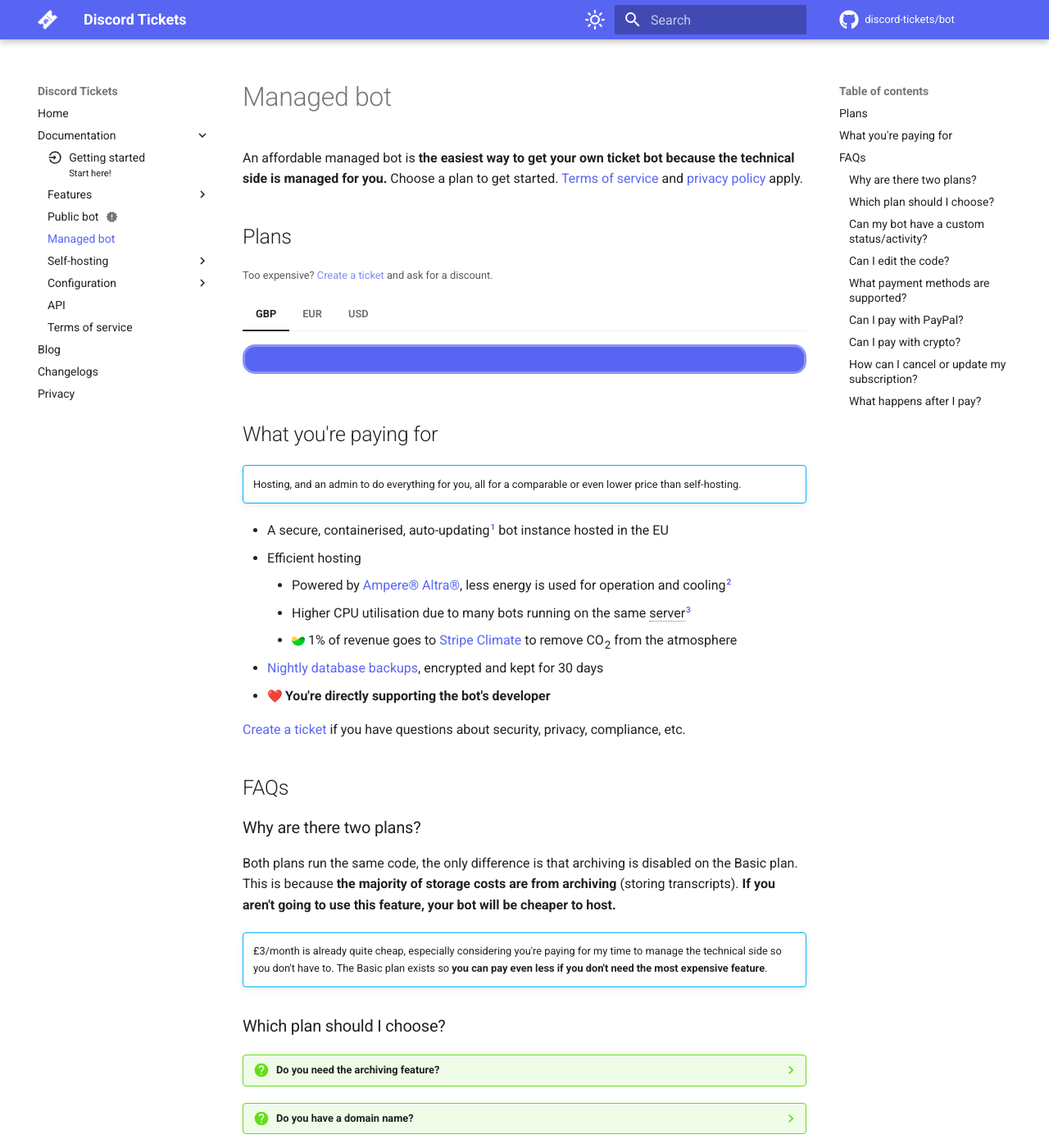
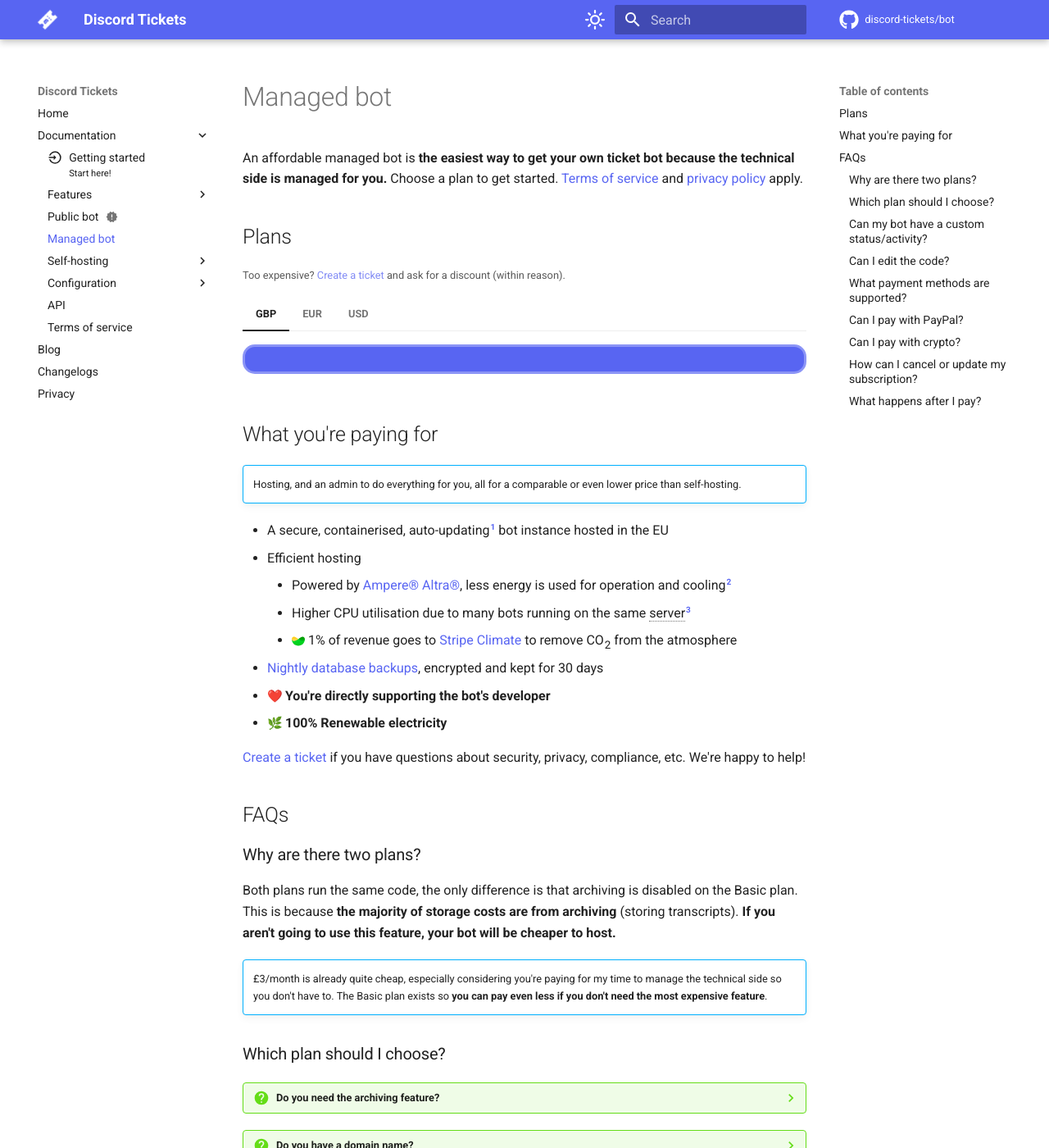
Before and after one commit to discord-tickets/docs, an MkDocs documentation site: the page built from docs/managed.md, in a window 1280 px wide and 1400 px high. Shown: the whole window at 82% size. Built offline with MkDocs 1.6.1 and Material for MkDocs 9.7.7, drawn with Linux system fonts in a browser that asks for light colours; emoji names are drawn with the system emoji font; comment, search, counter and statistics services are not loaded; some of the changed text lies outside the part shown.

Commit message:
Update managed.md

```diff
--- a/docs/managed.md
+++ b/docs/managed.md
@@ -14,7 +14,7 @@
 ## Plans
 
 <small markdown>
-Too expensive? [Create a ticket](https://lnk.earth/discord) and ask for a discount.
+Too expensive? [Create a ticket](https://lnk.earth/discord) and ask for a discount (within reason).
 </small>
 
 === "GBP"
@@ -74,8 +74,9 @@
      1% of revenue goes to [Stripe Climate](https://stripe.com/climate) to remove CO~2~ from the atmosphere <!--CO₂-->
 - [Nightly database backups](https://status.eartharoid.me/), encrypted and kept for 30 days
 - :heart: **You're directly supporting the bot's developer**
+- :herb: **100% Renewable electricity**
 
-[Create a ticket](https://lnk.earth/discord) if you have questions about security, privacy, compliance, etc.
+[Create a ticket](https://lnk.earth/discord) if you have questions about security, privacy, compliance, etc. We're happy to help!
 
 ## FAQs
 
@@ -130,7 +131,12 @@
 - [x] PayPal [(see below)](#can-i-pay-with-paypal)
 - [x] Bancontact ([EUR](#eur) only)
 - [x] iDEAL ([EUR](#eur) only)
+- [x] SEPA Direct Debit ([EUR](#eur) only)
 - [x] Sofort ([EUR](#eur) only)
+- [x] Revolut Pay ([GBP](#gbp)/[EUR (beta)](#eur) only)
+- [x] Bacs Direct Debit ([GBP](#gbp) only)
+
+Availability of payment methods may vary by country in addition to currency.
 
 
 For one-time payments (not subscriptions), you can also pay with:
```
